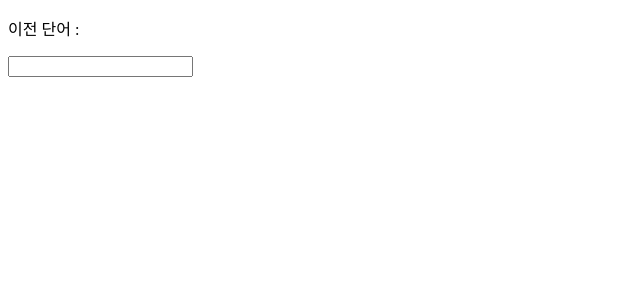
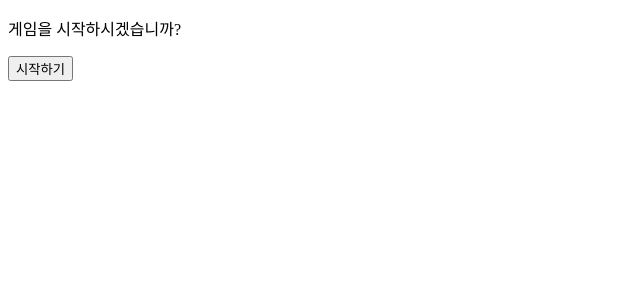
Before and after one commit to 806gw/woldRelay, a React (Vite) app: page / in a window 1280 px wide. Shown: the top 300 px of the page, without its empty margins (0-640 px from the left). Built offline with nearby package versions, Linux system fonts and the light colour scheme.

Commit message:
update relay.tsx

```diff
--- a/src/App.tsx
+++ b/src/App.tsx
@@ -7,7 +7,7 @@ function App() {
   return (
     <BrowserRouter>
       <Routes>
-        <Route path='/' element={<Relay />}/>
+        <Route path='/' element={<Relay />} />
       </Routes>
     </BrowserRouter>
   )
--- a/src/Relay.css
+++ b/src/Relay.css
@@ -19,6 +19,7 @@
     opacity: 0;
     transform: translate(-50%, 100%);
   }
+
   to {
     opacity: 1;
     transform: translate(-50%, 0);
@@ -29,6 +30,7 @@
   from {
     opacity: 1;
   }
+
   to {
     opacity: 0;
   }
--- a/src/Relay.tsx
+++ b/src/Relay.tsx
@@ -13,6 +13,8 @@ const Relay = () => {
     const [showToast, setShowToast] = useState(false);
     const [prevDefinition, setPrevDefinition] = useState("");
     const [trimmedDefinition, setTrimmedDefinition] = useState("");
+    const [timer, setTimer] = useState(10); // 타이머 상태 추가 및 초기값 설정
+    const [gameStarted, setGameStarted] = useState(false); // 게임 시작 여부 상태 추가
 
     const handleChange = (e: ChangeEvent<HTMLInputElement>) => {
         setCurrentWord(e.target.value);
@@ -20,10 +22,10 @@ const Relay = () => {
 
     useEffect(() => {
         if (showToast) {
-      const timer = setTimeout(() => {
+            const timeout = setTimeout(() => {
                 setShowToast(false);
             }, 3000);
-      return () => clearTimeout(timer);
+            return () => clearTimeout(timeout);
         }
     }, [showToast]);
 
@@ -35,6 +37,35 @@ const Relay = () => {
             setTrimmedDefinition(definition);
         }
     }, [definition]);
+
+    useEffect(() => {
+        // 타이머 감소 및 타이머가 0이 되면 게임 종료
+        if (timer > 0) {
+            const interval = setInterval(() => {
+                setTimer((prevTimer) => prevTimer - 1);
+            }, 1000);
+            return () => clearInterval(interval);
+        } else {
+            // 타이머가 0이 되면 게임 종료
+            alert("게임 종료!");
+            setGameStarted(false);
+            setPreviousWord("");
+            setCurrentWord("");
+            setDefinition("");
+            setPos("");
+            setWord("");
+            setIsFirstWord(true);
+            setMessage("");
+            setPrevDefinition("");
+            setTimer(10);
+        }
+    }, [timer]);
+
+    const handleStartGame = () => {
+        setGameStarted(true);
+        setTimer(10); // 타이머 초기화
+        setMessage("");
+    };
 
     const handleSubmit = async (e: FormEvent<HTMLFormElement>) => {
         e.preventDefault();
@@ -85,6 +116,7 @@ const Relay = () => {
                     setMessage("");
                     setIsFirstWord(false);
                     setPrevDefinition(definition);
+                    setTimer(10); // 타이머 초기화
                 } else {
                     setMessage("올바른 단어를 입력하세요!");
                     setShowToast(true);
@@ -102,6 +134,14 @@ const Relay = () => {
 
     return (
         <div className="word-box">
+            {!gameStarted && (
+                <div>
+                    <p>게임을 시작하시겠습니까?</p>
+                    <button onClick={handleStartGame}>시작하기</button>
+                </div>
+            )}
+            {gameStarted && (
+                <div>
                     <div className="previousWord">
                         <div className="prev-quality">
                             <p id="previousWord">이전 단어 : {previousWord}</p>
@@ -124,7 +164,10 @@ const Relay = () => {
                             id="woldInput"
                         />
                     </form>
+                    <div className="timer">{timer}s</div> {/* 타이머 표시 */}
                     {showToast && <div className="toast">{message}</div>}
+                </div>
+            )}
         </div>
     );
 };
```
Lines whose indentation alone changed are shown as unchanged.
